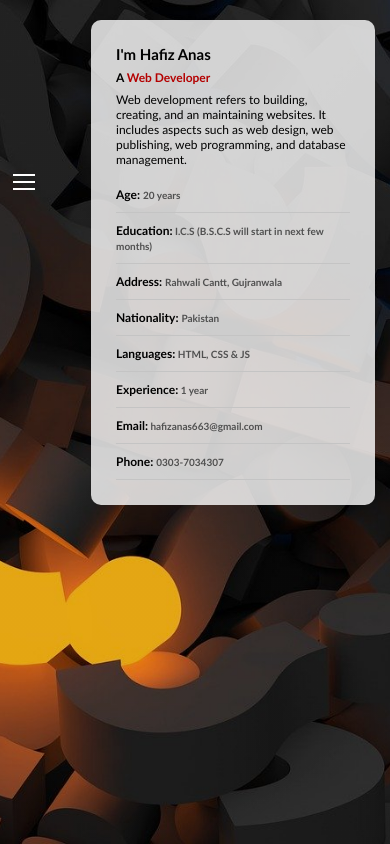
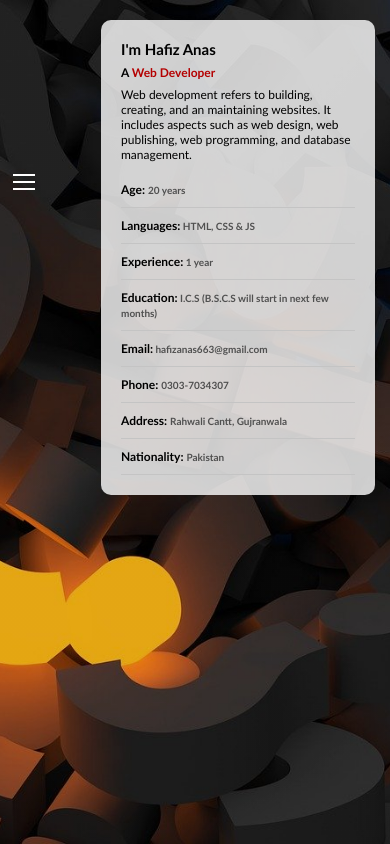
Before and after one commit to Hafiz-Anas/My-Portfolio, a plain HTML site: page about.html in a window 390 px wide. Drawn offline with Linux system fonts and the light colour scheme.

Commit message:
problem fixed

```diff
--- a/about.html
+++ b/about.html
@@ -32,15 +32,15 @@
             <div class="details">
             <div class="left">
                  <h1>Age: <span>20 years</span></h1>
+                 <h1>Languages:<span> HTML, CSS & JS</span></h1>
+                 <h1>Experience:<span> 1 year </span></h1>
                  <h1>Education:<span>  I.C.S (B.S.C.S will start in next few months) </span></h1>
-                 <h1>Address: <span>Rahwali Cantt, Gujranwala</span></h1>
-                 <h1>Nationality: <span>Pakistan</span></h1>
             </div>
             <div class="right">
-                <h1>Languages:<span> HTML, CSS & JS</span></h1>
-                <h1>Experience:<span> 1 year </span></h1>
                 <h1>Email:<span> hafizanas663@gmail.com</span></h1>
                  <h1>Phone: <span>0303-7034307</span></h1>
+                 <h1>Address: <span>Rahwali Cantt, Gujranwala</span></h1>
+                <h1>Nationality: <span>Pakistan</span></h1>
             </div>
            </div>
         </div>
--- a/style.css
+++ b/style.css
@@ -5,7 +5,6 @@
     font-family: 'Trebuchet MS', 'Lucida Sans Unicode', 'Lucida Grande', 'Lucida Sans', Arial, sans-serif;
 }
 body {
-    overflow-x: hidden;
     box-sizing: border-box;
 }
 /*==========BASICS==========*/
@@ -465,6 +464,7 @@ form textarea {
         padding: 3px 0px;
         font-size: 12px;
     }
+    .title-sml {font-size: 11px;}
     .pic-section {
         height: 70vh;
     }
@@ -519,6 +519,7 @@ form textarea {
     .about {
         font-size: 12px;
         margin: 20px 15px 0px 0px;
+        padding: 20px;
     }
     .about .heading h1 {
         font-size: 15px;
```
Also changed, not shown: index.html (+1 -1 lines).
